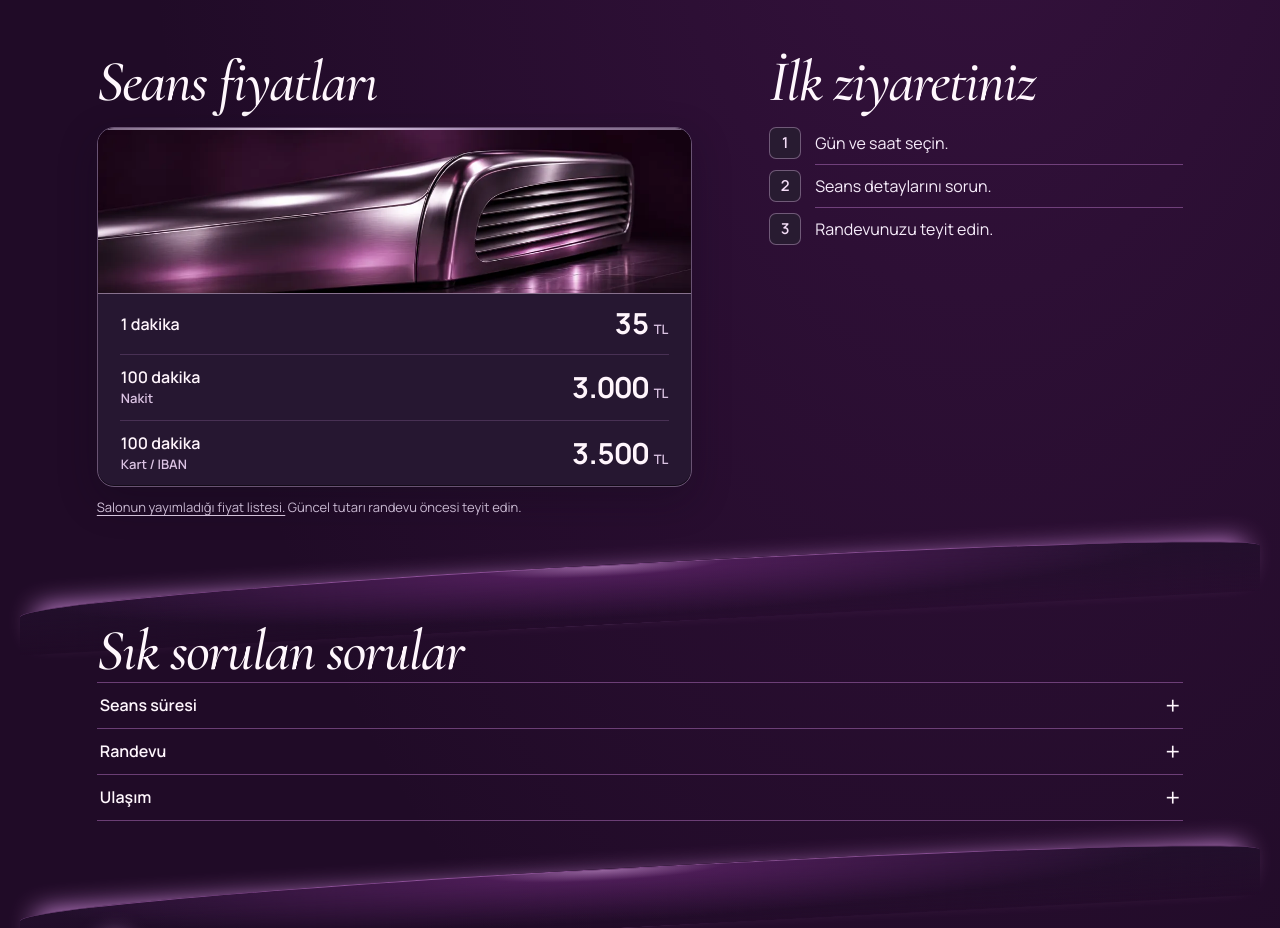
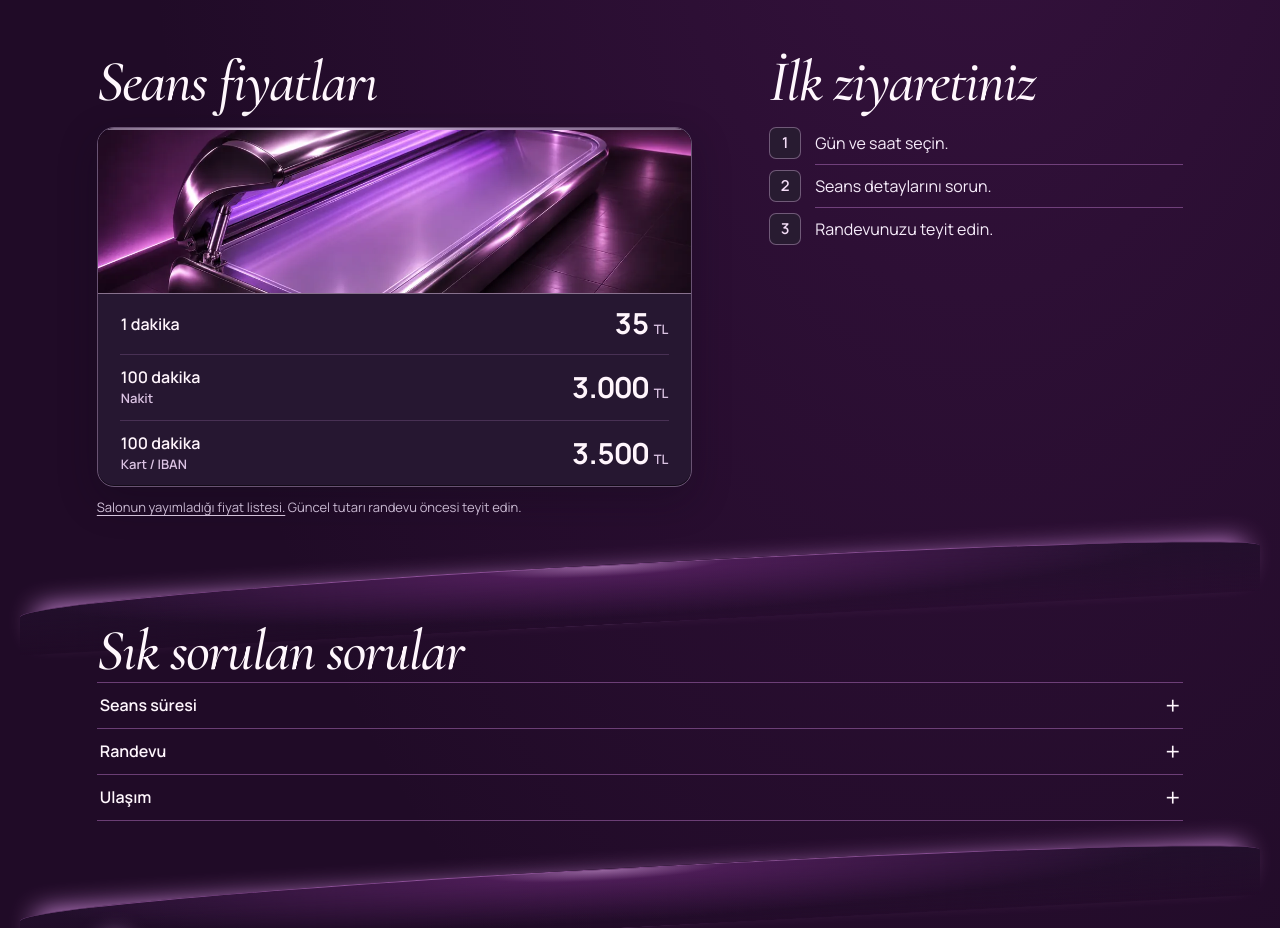
Before and after one commit to Oguzalfa/maltepe-solaryum, a plain HTML site: page hizmetler/solaryum/index.html in a window 1280 px wide. Shown: the part 1380-2308 px from the top of the page. Drawn offline with Linux system fonts and the light colour scheme.

Commit message:
Show the open tanning bed from above in the price card

```diff
--- a/hizmetler/solaryum/index.html
+++ b/hizmetler/solaryum/index.html
@@ -128,7 +128,7 @@
         <h2 id="seans-baslik">Seans fiyatları</h2>
         <div class="sol-price-card">
           <figure class="sol-prices-photo">
-            <img src="/assets/solaryum/seans-fiyatlari-krom.webp" width="1120" height="350" alt="Mor ışığın yansıdığı krom solaryum gövdesi ve yan havalandırma ızgarası" loading="lazy" decoding="async">
+            <img src="/assets/solaryum/seans-fiyatlari-acik-kabin.webp" width="1120" height="413" alt="Üstten görünen açık yatay solaryum kabini ve yatış yüzeyi" loading="lazy" decoding="async">
           </figure>
           <table aria-labelledby="seans-baslik" aria-describedby="sol-price-source">
             <tbody>
```
Also changed, not shown: assets/solaryum/seans-fiyatlari-acik-kabin.webp (added), assets/solaryum/seans-fiyatlari-krom.webp (deleted).
